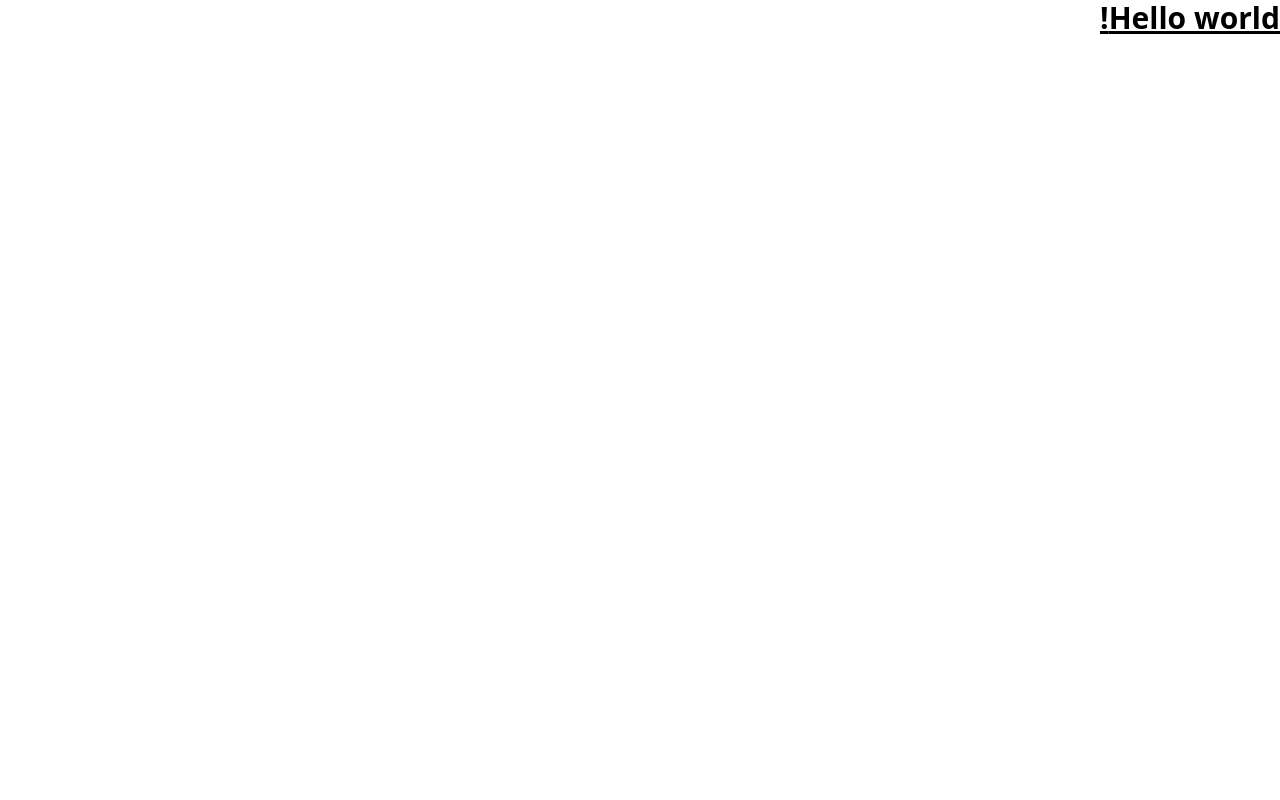
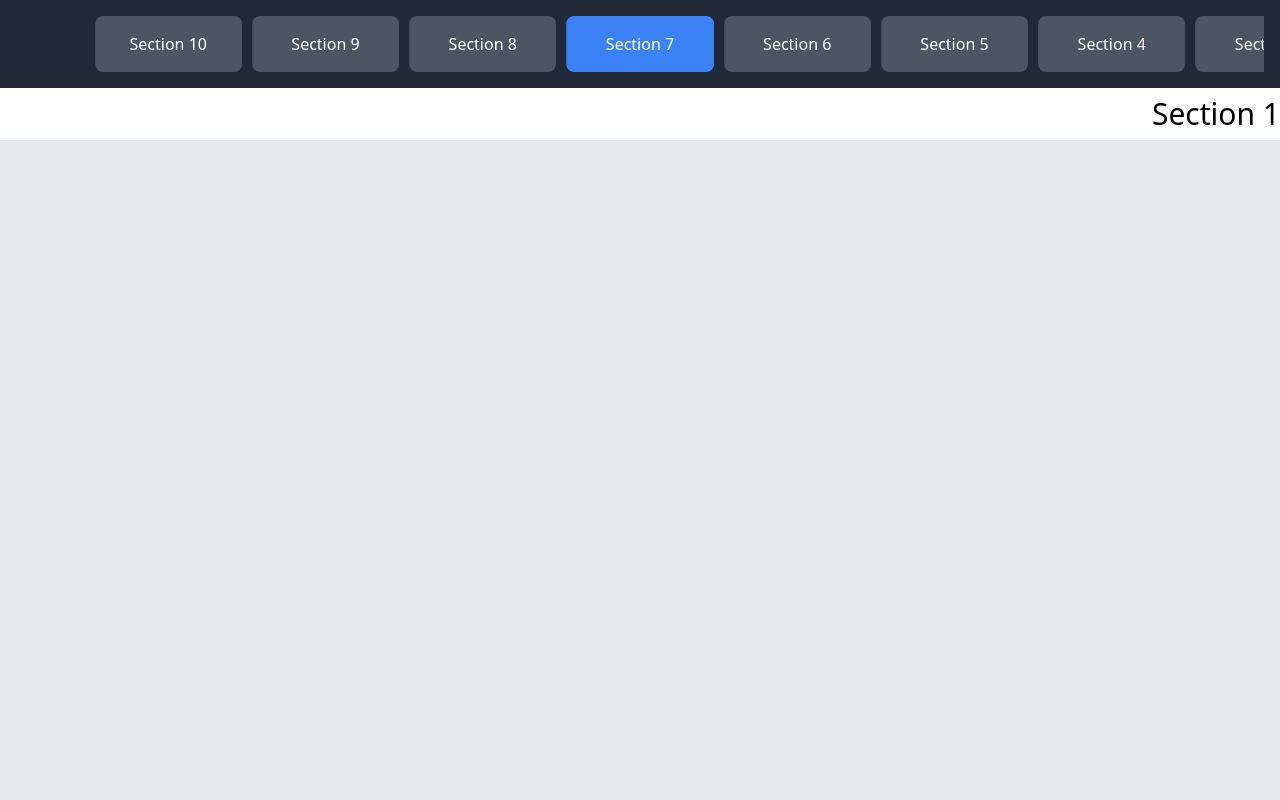
Before and after one commit to Sesn1364/Viking-app, a React (Create React App) app: page / in a window 1280 px wide. Shown: the top 800 px of the page. Built offline with nearby package versions, Linux system fonts and the light colour scheme.

Commit message:
Add a menu page

```diff
--- a/src/App.js
+++ b/src/App.js
@@ -1,8 +1,8 @@
+import Menu from "./pages/menu/Menu";
+
 function App() {
   return (
-    <h1 className="text-3xl font-bold underline">
-    Hello world!
-  </h1>
+   <Menu/>
   );
 }
 
--- a/src/components/content section/ContentSection.js
+++ b/src/components/content section/ContentSection.js
@@ -1,4 +1,5 @@
 // src/components/content section/ContentSection
+import React from 'react';
 
 const ContentSection = React.forwardRef(({ section, index }, ref) => {
   return (
--- /dev/null
+++ b/src/pages/menu/Menu.js
@@ -0,0 +1,74 @@
+// src/App.js
+import React, { useState, useRef, useEffect } from 'react';
+import CarouselMenu from '../../components/carousel menu/CarouselMenu';
+import ContentSection from '../../components/content section/ContentSection';
+
+const sections = ['Section 1', 'Section 2', 'Section 3', 'Section 4' , 'Section 5' , 'Section 6' , 'Section 7' , 'Section 8' , 'Section 9' , 'Section 10'];
+
+const Menu = () => {
+  const [activeSection, setActiveSection] = useState(0);
+  const sectionRefs = useRef([]);
+  const swiperRef = useRef(null);
+  const isManuallyControlled = useRef(false);
+
+  const handleCarouselClick = (index) => {
+    isManuallyControlled.current = true;
+    sectionRefs.current[index].scrollIntoView({ behavior: 'smooth' });
+    setActiveSection(index);
+
+    if (swiperRef.current && swiperRef.current.swiper) {
+      swiperRef.current.swiper.slideTo(index);
+    }
+
+    setTimeout(() => {
+      isManuallyControlled.current = false;
+    }, 1000);
+  };
+
+  const handleScroll = () => {
+    if (isManuallyControlled.current) return;
+
+    const sectionOffsets = sectionRefs.current.map(ref => ref.offsetTop);
+    const scrollPosition = window.scrollY + window.innerHeight / 1;
+
+    const currentSection = sectionOffsets.findIndex((offset, index) =>
+      scrollPosition >= offset && (index === sectionOffsets.length - 1 || scrollPosition < sectionOffsets[index + 1])
+    );
+
+    if (currentSection !== -1 && currentSection !== activeSection) {
+      setActiveSection(currentSection);
+      if (swiperRef.current && swiperRef.current.swiper) {
+        swiperRef.current.swiper.slideTo(currentSection);
+      }
+    }
+  };
+
+  useEffect(() => {
+    window.addEventListener('scroll', handleScroll);
+    return () => window.removeEventListener('scroll', handleScroll);
+  }, [activeSection]);
+
+
+  return (
+    <div>
+      <CarouselMenu
+        sections={sections}
+        activeSection={activeSection}
+        onClick={handleCarouselClick}
+        ref={swiperRef}
+      />
+      <div className="pt-24">
+        {sections.map((section, index) => (
+          <ContentSection
+            key={index}
+            section={section}
+            index={index}
+            ref={el => sectionRefs.current[index] = el}
+          />
+        ))}
+      </div>
+    </div>
+  );
+};
+
+export default Menu;
```
